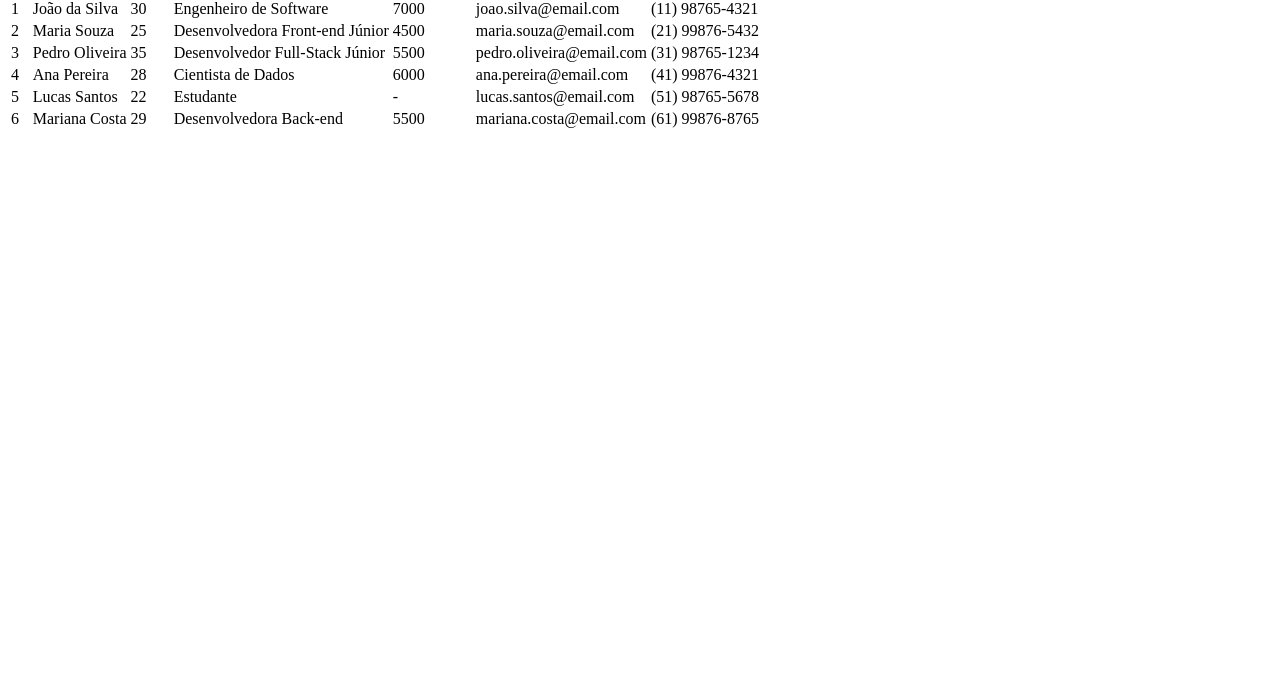
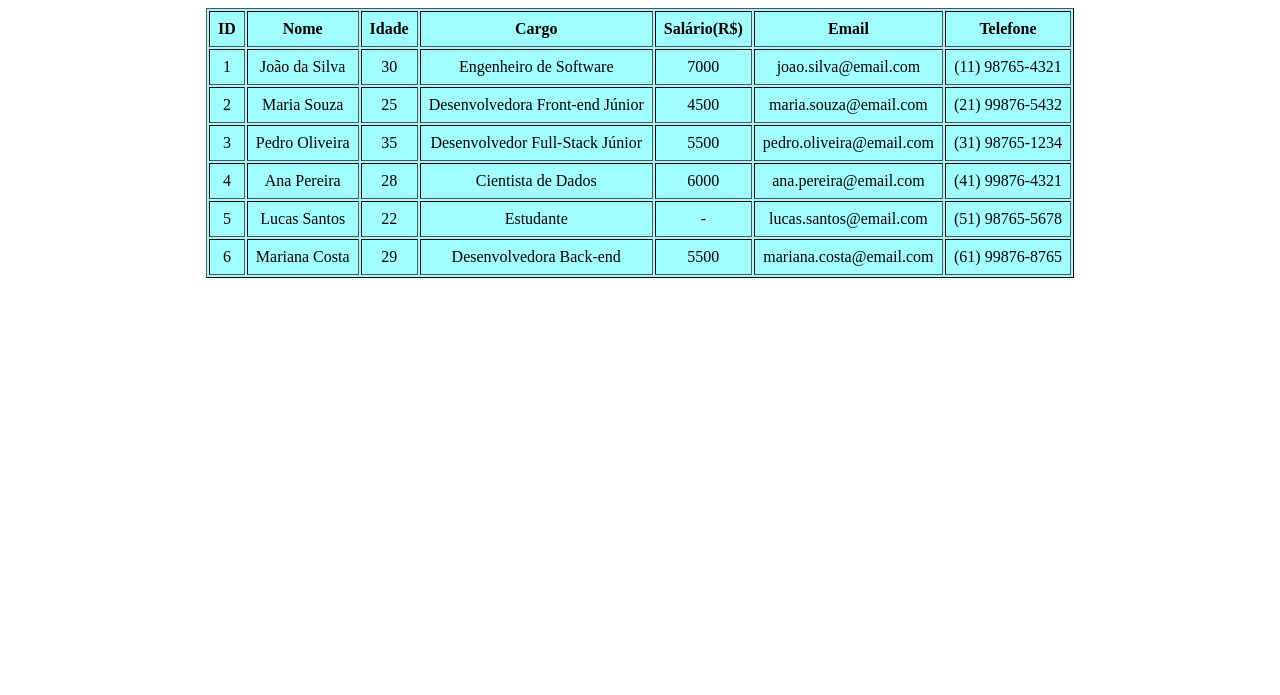
Before and after one commit to joaoleizer/OneBitCode, a plain HTML site: page websiteTable/index.html in a window 1280 px wide. Shown: the part 105-800 px from the top of the page. Drawn offline with Linux system fonts and the light colour scheme.

Commit message:
Adcionando estilo
Foi adcionado um estilo a tabela e  deixado a tabela mais semântica

```diff
--- a/websiteTable/index.html
+++ b/websiteTable/index.html
@@ -3,12 +3,14 @@
 <head>
     <meta charset="UTF-8">
     <meta name="viewport" content="width=device-width, initial-scale=1.0">
+    <link rel="stylesheet" href="style.css">
     <title>Tabela</title>
 </head>
 <body>
     <h1 class="title">Lista de inscritos</h1>
 
-    <table class="table">
+    <table class="table" border="1">
+        <thead>
             <tr class="row">
                 <th class="head">ID</th>
                 <th class="head">Nome</th>
@@ -18,6 +20,8 @@
                 <th class="head">Email</th>
                 <th class="head">Telefone</th>
             </tr>
+        </thead>
+        <tbody>
             <tr class="row">
                 <td class="data">1</td>
                 <td class="data">João da Silva</td>
@@ -76,6 +80,7 @@
                 <td class="data">mariana.costa@email.com</td>
                 <td class="data">(61) 99876-8765</td>
             </tr>
+        </tbody>
     </table>
 </body>
 </html>
--- /dev/null
+++ b/websiteTable/style.css
@@ -0,0 +1,25 @@
+* {
+    margin: 0;
+    padding: 0;
+    box-sizing: border-box;
+}
+
+body {
+    display: flex;
+    flex-direction: column;
+    align-items: center;
+}
+.title {
+    color: rgb(1, 207, 1);
+    font-size: 3em;
+    margin: 0.5em 0em 0.7em;
+}
+
+.table {
+    text-align: center;
+    background-color: rgba(0, 255, 255, 0.37);
+    border-color: black;
+}
+.head, .data {
+    padding: 0.5em;
+}
```
Lines whose indentation alone changed are shown as unchanged.
